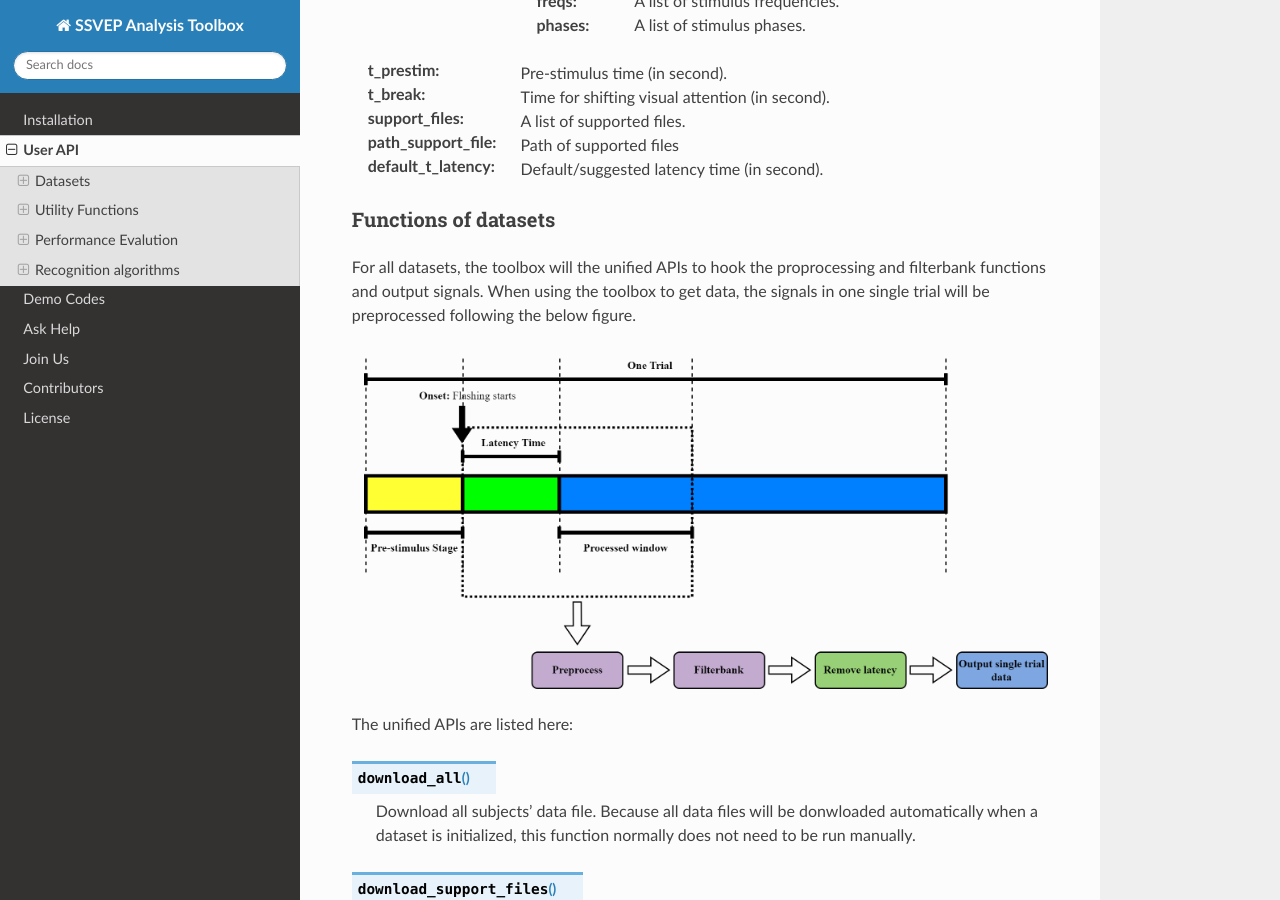
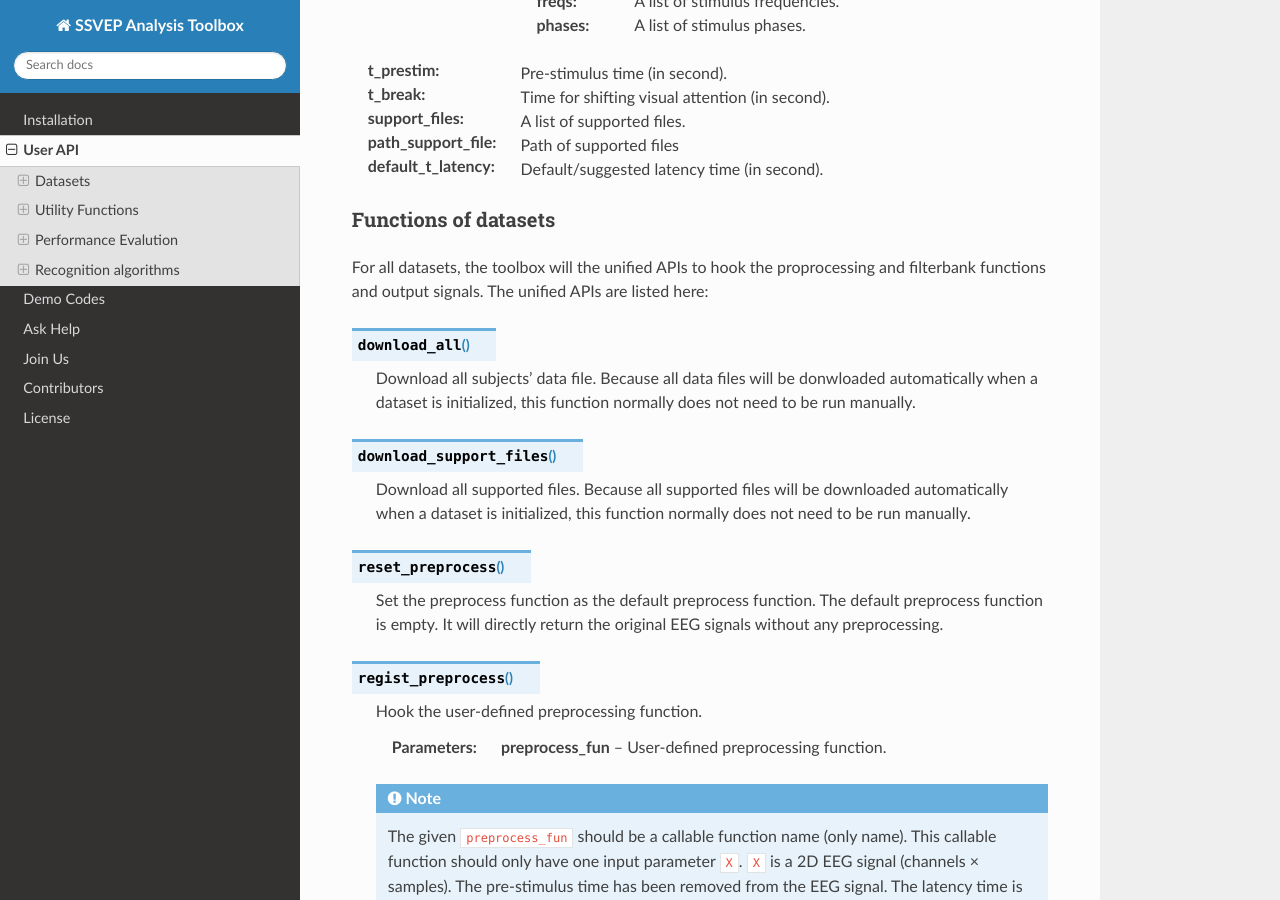
Before and after one commit to pikipity/SSVEP-Analysis-Toolbox, a Sphinx documentation site: the page built from Docs/API.rst, in a window 1280 px wide and 900 px high, scrolled down 4183 px. Built offline with Sphinx 7.4.7 and the Read the Docs theme 2.0.0, drawn with Linux system fonts in a browser that asks for light colours; some of the changed text lies outside the part shown.

```diff
--- a/Docs/API.rst
+++ b/Docs/API.rst
@@ -172,11 +172,7 @@ All datasets have these parameters. Parameters in different datasets have differ
 Functions of datasets
 ^^^^^^^^^^^^^^^^^^^^^^^^^^^^^^^^^^
 
-For all datasets, the toolbox will the unified APIs to hook the proprocessing and filterbank functions and output signals. When using the toolbox to get data, the signals in one single trial will be preprocessed following the below figure.
-
-.. image:: _static/dataset-processing.png
-
-The unified APIs are listed here:
+For all datasets, the toolbox will the unified APIs to hook the proprocessing and filterbank functions and output signals. The unified APIs are listed here:
 
 .. py:function:: download_all
 
@@ -259,6 +255,10 @@ The unified APIs are listed here:
         2. Apply the hooked preprocessing function.
         3. Apply the bandpass filters of filterbanks.
         4. Remove the latency time.
+
+        The extraction process follows the below figure.
+
+    .. image:: _static/dataset-processing.png
 
 .. py:function:: get_data_all_stim
 
```
